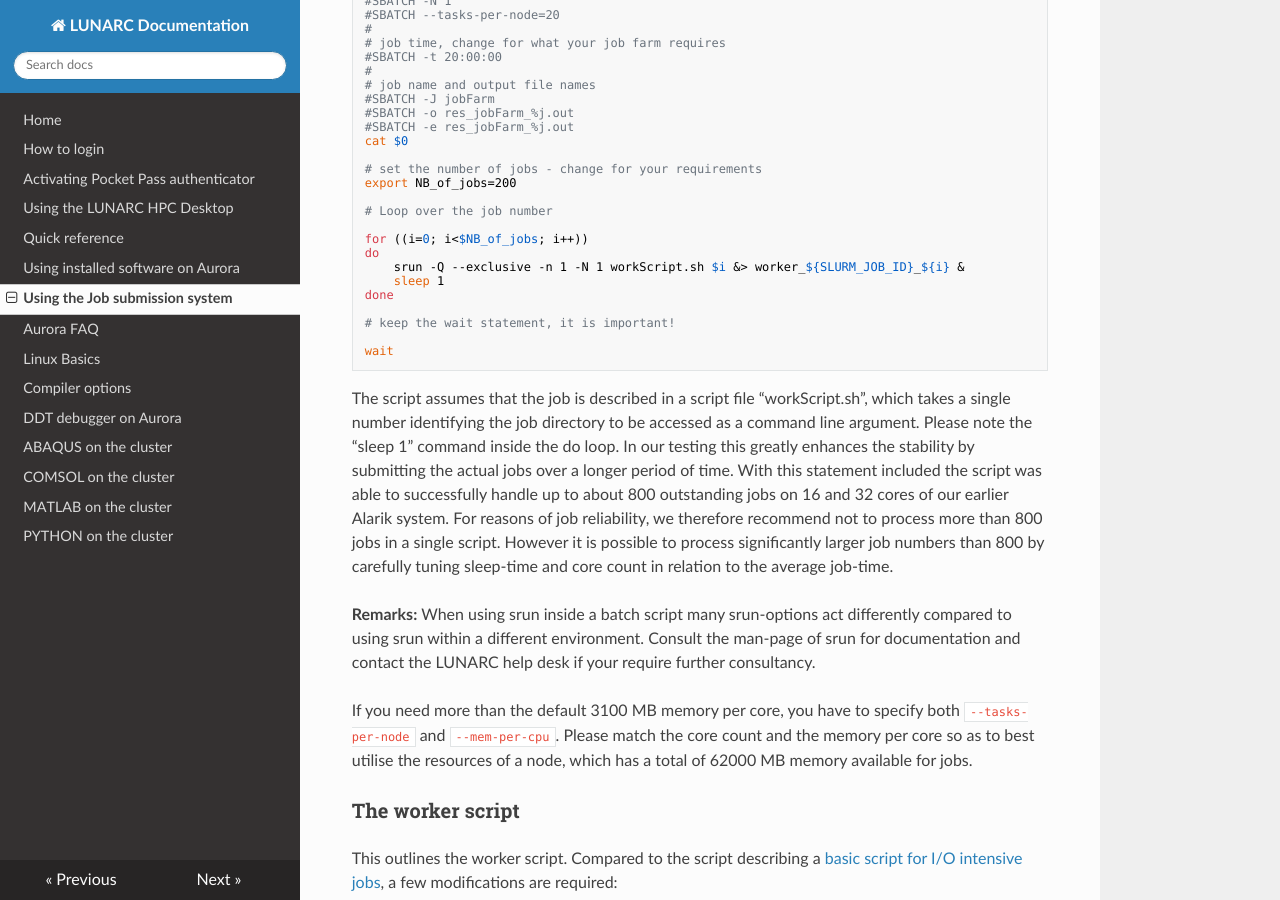
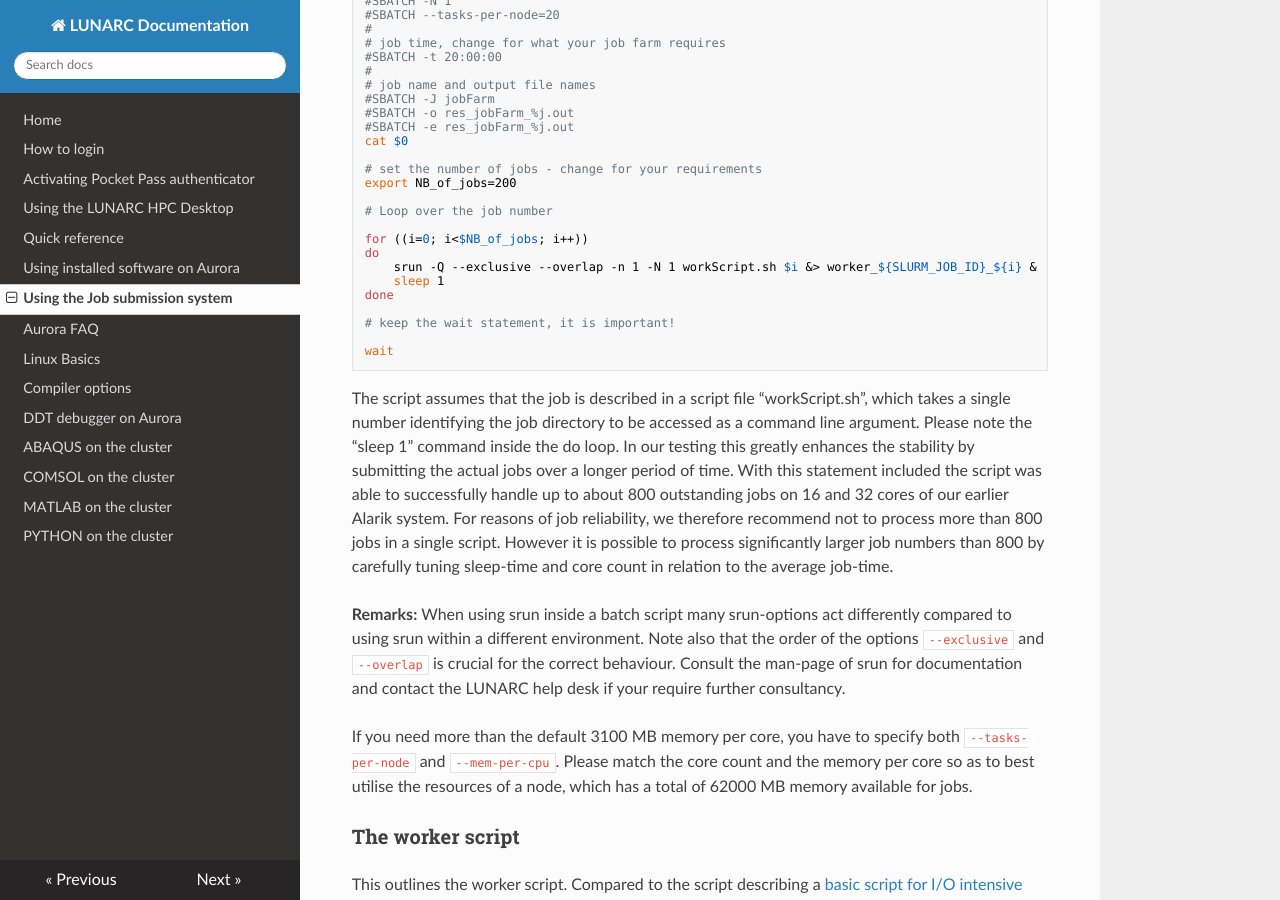
Before and after one commit to lunarc/lunarc_docs, an MkDocs documentation site: the page built from docs/batch_system.md, in a window 1280 px wide and 900 px high, scrolled down 16979 px. Built offline with MkDocs 1.6.1, drawn with Linux system fonts in a browser that asks for light colours; nearby versions of some CDN libraries; old or Windows-style settings are respelled for this version of MkDocs.

Commit message:
Update batch_system.md
The --overlap option was added to the task farm master script, which is required when using more than one node since the upgrade. A note was also added to the remarks, stating that the order of the options --exclusive and --overlap is crucial (the reverse order does not work).

```diff
--- a/docs/batch_system.md
+++ b/docs/batch_system.md
@@ -823,7 +823,7 @@ export NB_of_jobs=200
 
 for ((i=0; i<$NB_of_jobs; i++))
 do
-    srun -Q --exclusive -n 1 -N 1 workScript.sh $i &> worker_${SLURM_JOB_ID}_${i} &
+    srun -Q --exclusive --overlap -n 1 -N 1 workScript.sh $i &> worker_${SLURM_JOB_ID}_${i} &
     sleep 1
 done
 
@@ -849,6 +849,7 @@ and core count in relation to the average job-time.
 
 **Remarks:** When using srun inside a batch script many srun-options act
 differently compared to using srun within a different environment.
+Note also that the order of the options `--exclusive` and `--overlap` is crucial for the correct behaviour.
 Consult the man-page of srun for documentation and contact the LUNARC
 help desk if your require further consultancy.
 
```
